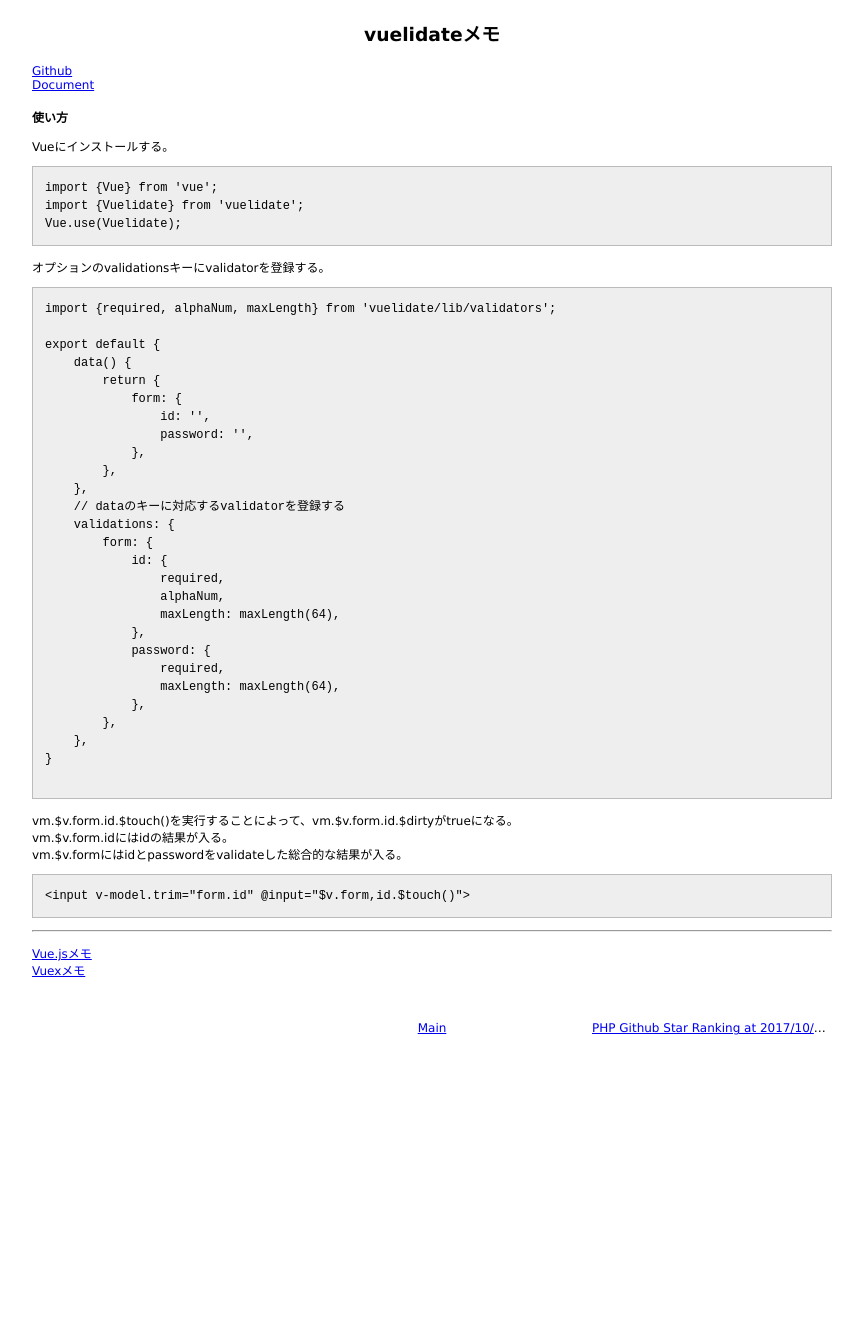
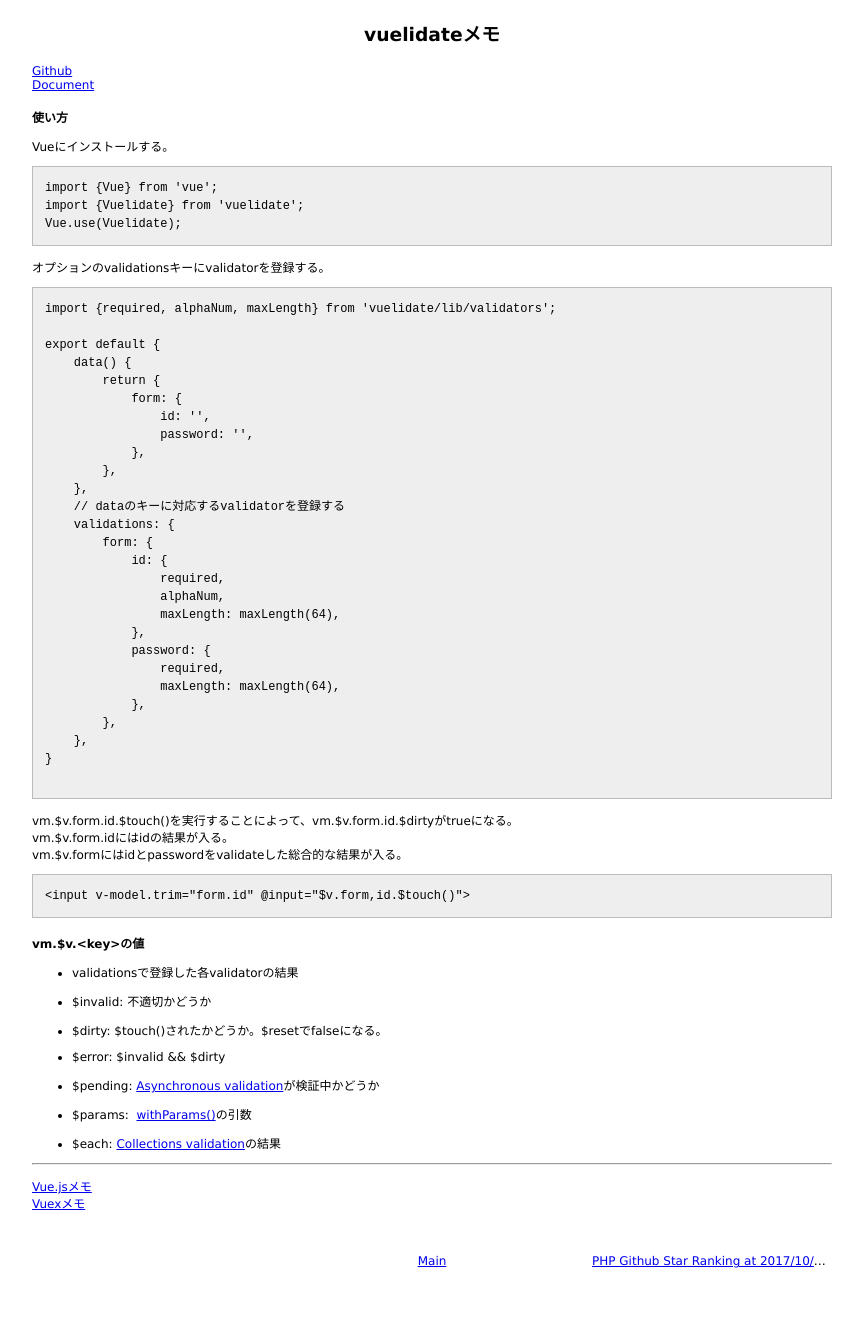
Before and after one commit to 38elements/38elements.github.com, a Jekyll site: the page built from _posts/2017-11-09-vuelidate.md, in a window 1280 px wide. Shown: the whole page, without its empty margins (208-1071 px from the left). Built offline with Jekyll 4.4.1, drawn with Linux system fonts in a browser that asks for light colours; before the commit the page ends 1104 px from its top, so only the background shows below that.

Commit message:
Update 2017-11-09-vuelidate.md

````diff
--- a/_posts/2017-11-09-vuelidate.md
+++ b/_posts/2017-11-09-vuelidate.md
@@ -56,6 +56,23 @@ vm.$v.formにはidとpasswordをvalidateした総合的な結果が入る。
 <input v-model.trim="form.id" @input="$v.form,id.$touch()">
 ```
 
+#### vm.$v.&lt;key&gt;の値
+
+* validationsで登録した各validatorの結果
+
+* $invalid: 不適切かどうか
+
+* $dirty: $touch()されたかどうか。$resetでfalseになる。
+
+* $error: $invalid && $dirty
+
+* $pending: [Asynchronous validation](https://monterail.github.io/vuelidate/#sub-asynchronous-validation)が検証中かどうか
+
+* $params:  [withParams()](https://monterail.github.io/vuelidate/#sub-custom-validators)の引数
+
+* $each: [Collections validation](https://monterail.github.io/vuelidate/#sub-collections-validation)の結果
+
+
 <hr>
 
 [Vue.jsメモ](/2016/12/20/vuejs.html)
````
